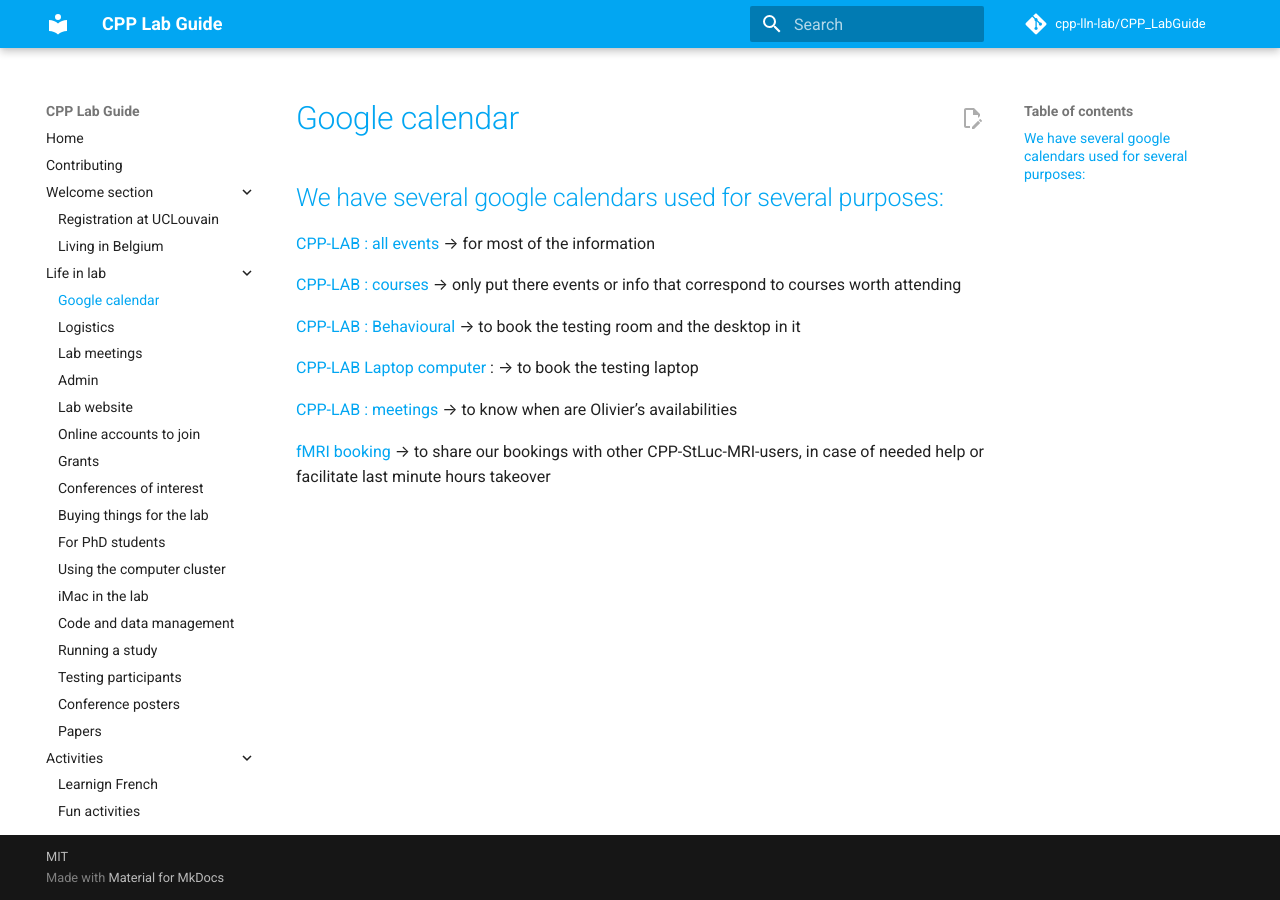
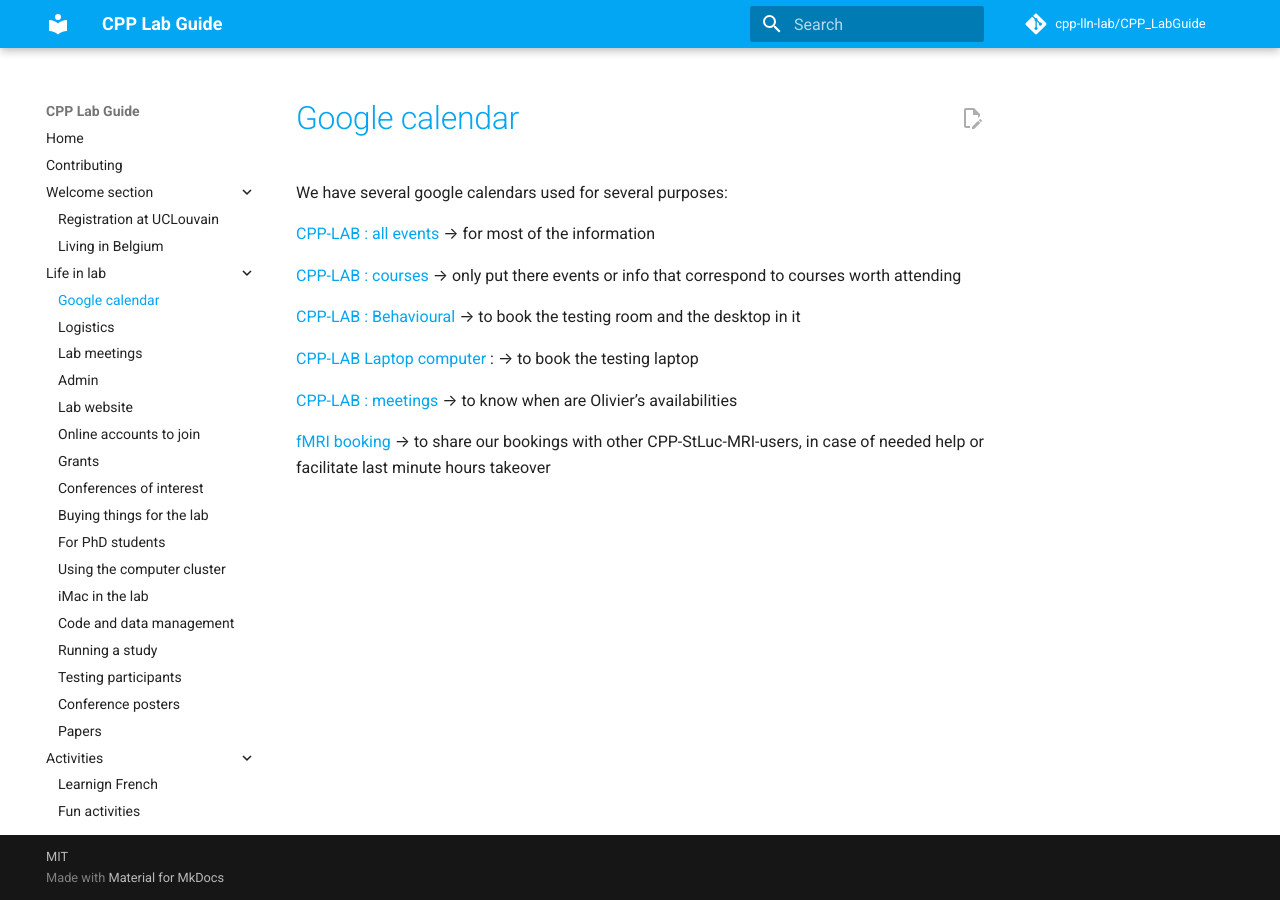
Before and after one commit to cpp-lln-lab/CPP_LabGuide, an MkDocs documentation site: the page built from doc/google_calendar.md, in a window 1280 px wide. Built offline with MkDocs 1.6.1 and Material for MkDocs 9.7.7, drawn with Linux system fonts in a browser that asks for light colours; comment, search, counter and statistics services are not loaded.

Commit message:
Update google_calendar.md

```diff
--- a/doc/google_calendar.md
+++ b/doc/google_calendar.md
@@ -1,5 +1,6 @@
 # Google calendar
-## We have several google calendars used for several purposes:
+
+We have several google calendars used for several purposes:
 
 [CPP-LAB : all events](https://calendar.google.com/calendar?cid=a21kcmMybWp1MXNkaDJ2dGZiMDZkbjc2ZmtAZ3JvdXAuY2FsZW5kYXIuZ29vZ2xlLmNvbQ) → for most of the information
 
```
